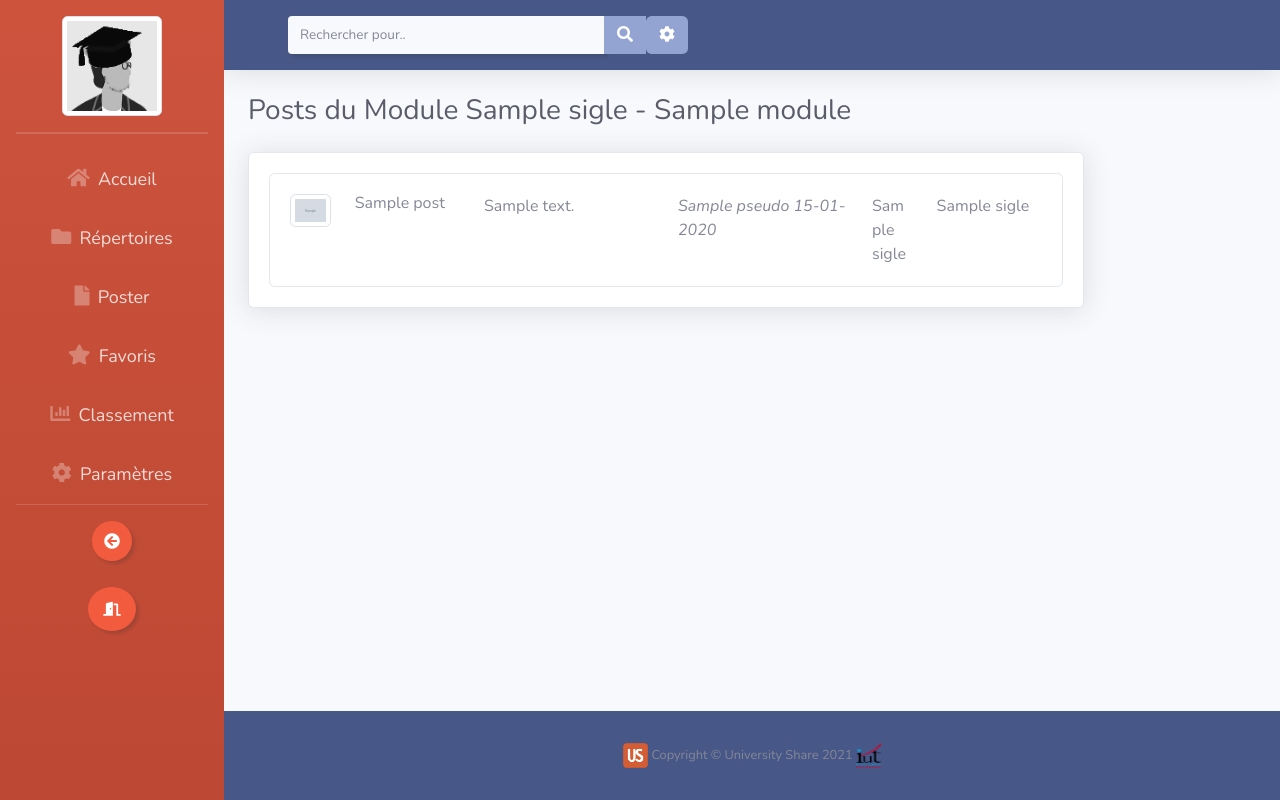
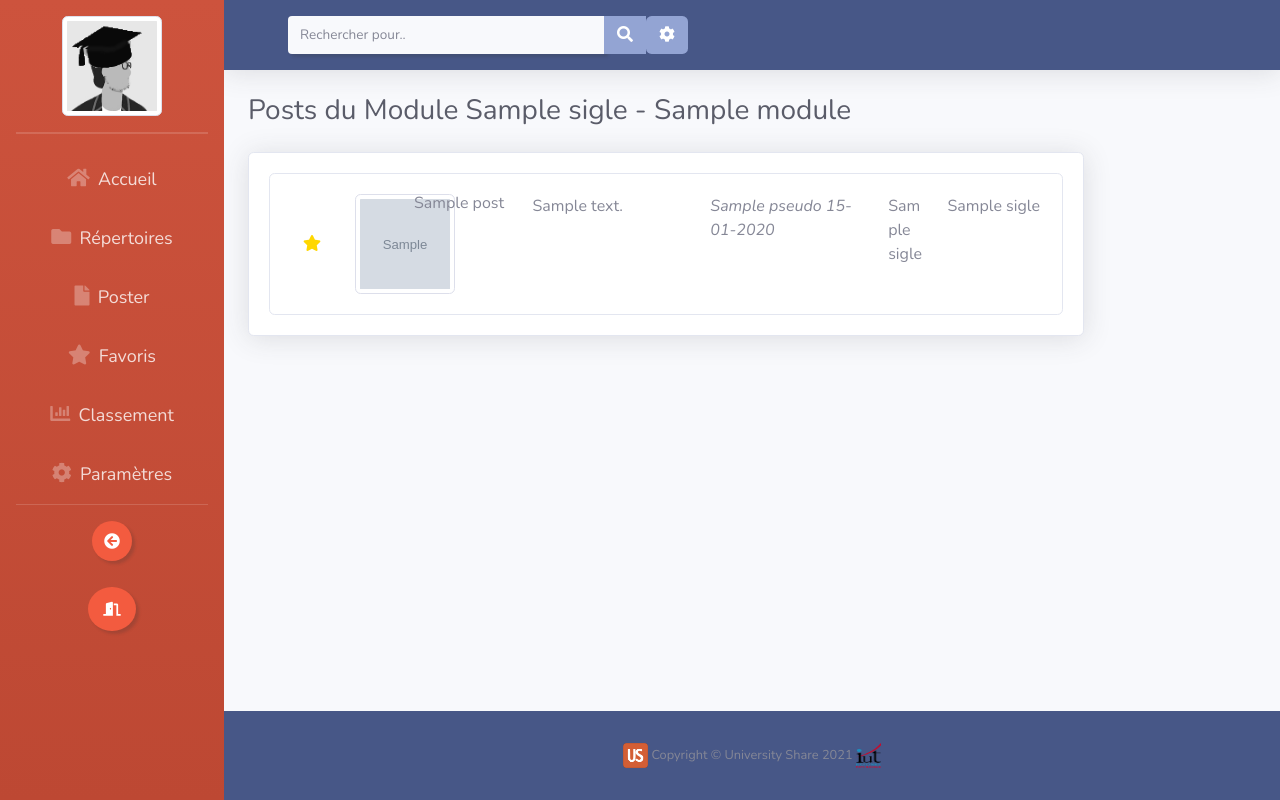
Before and after one commit to ChGa002/US, a Symfony app: template templates/us/postParModule.html.twig in a window 1280 px wide. Run offline with Twig, Linux system fonts and the light colour scheme; the template is opened without the code that fills it: most values are stand-ins (such as "Sample title", 1, 10 or a date in 2020); grey boxes marked "Sample" are stand-in pictures; some libraries are stand-ins or nearby versions.

Commit message:
micro maj

```diff
--- a/public/css/styleAdd.css
+++ b/public/css/styleAdd.css
@@ -229,3 +229,20 @@ color:grey;
 .bleuTransparent{
   background-color:rgba(147, 164, 211, .5);
 }
+
+.img-thumbnail {
+  padding: 0.25rem;
+  background-color: #fff;
+  border: 1px solid #dddfeb;
+  border-radius: 0.35rem;
+  max-width: 100%;
+  min-width: 100px;
+  height: 100px; width: 100px;
+}
+.card{
+  width: auto;
+}
+
+.stretched-link:hover{
+  background-color: #93a4d37c;
+}
--- a/src/Controller/UserController.php
+++ b/src/Controller/UserController.php
@@ -95,7 +95,7 @@ class UserController extends AbstractController
             $manager->persist($utilisateur);
             $manager->flush();
             //Rediriger l'utilisateur vers sa page de profil
-            return $this->redirectToRoute('us_profil');
+            return $this->redirectToRoute('us_profil',['pseudo'=>$utilisateur->getPseudo()]);
         }
 
         //Page qui affiche le formulaire
--- a/templates/us/postParModule.html.twig
+++ b/templates/us/postParModule.html.twig
@@ -13,8 +13,20 @@
 <div class="card">
 	<div class="card-body">
 		<div class="row">
+			<div class="col-md-1 align-self-center">
+				<a href="{{ path('post_enFavori', {'id':postCourant.id}) }}" class="btn btn-link js-favori">
+					{% if postCourant.estUnFavori(app.user) %}
+						<i class="fas fa-star"></i>
+					{% else %}
+						<span id="js-fav-text"></span>
+						<i class="far fa-star"></i>
+					{% endif %}
+				</a>
+			</div>
+			<div class="col-md-11">
+				<div class="row">
 					<div class="col-md-1">
-				<img src = {{ postCourant.emplacementPhoto }} height=100px, width=100px, class="img-thumbnail">
+						<img src = "{{ postCourant.emplacementPhoto }}" class="img-thumbnail">
 					</div>
 					<a href="{{ path('post_show', {'id' : postCourant.id }) }}" class="stretched-link"></a>
 					<div class="col-md-2">
@@ -37,6 +49,8 @@
 						{% for moduleCourant in postCourant.modules %}
 							{{ moduleCourant.sigle }}
 						{% endfor %}
+					</div>
+				</div>
 			</div>
 		</div>
 	</div>
```
Also changed, not shown: templates/us/favoris.html.twig (+32 -9 lines), 1 other file. Lines whose indentation alone changed are shown as unchanged.
